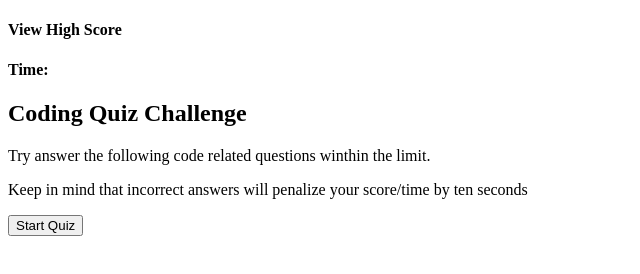
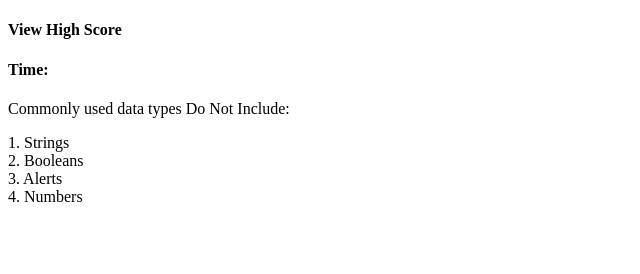
Before and after one commit to brivera14/Coding-Trivia, a plain HTML site: page index.html in a window 1280 px wide. Both pictures are taken after a click on the button "Start Quiz". Shown: the whole page, without its empty margins (0-640 px from the left). Drawn offline with Linux system fonts and the light colour scheme.

Commit message:
all the questions and answers added

```diff
--- a/assets/js/script.js
+++ b/assets/js/script.js
@@ -1,18 +1,98 @@
 // Select Start Quiz button
-var tbtnEl = document.querySelector("button");
-var mainEl = document.querySelector("form");
+var startEl = document.querySelector("#starttrivia");
+var welcomeEl = document.querySelector("#welcome-container");
+var triviaEl = document.querySelector("#trivia");
+var questionsEl = document.querySelector("#question");
+var option1 = document.querySelector("#option-1");
+var option2 = document.querySelector("#option-2");
+var option3 = document.querySelector("#option-3");
+var option4 = document.querySelector("#option-4");
 //console.log(startbtnEl);
 
-var startbtnEl = function(event) {
-    event.preventDefault();
-    mainEl.reset();
-    var questions = document.createElement("p");
-    questions.textContent = "hello"
-    mainEl.appendChild(questions);
+// Create questions for the trivia
+var triviaquestions = [
+    {
+        question: "Commonly used data types Do Not Include:",
+        a1: "1. Strings",
+        a2: "2. Booleans",
+        a3: "3. Alerts",
+        a4: "4. Numbers",
+        correct: "option-2"
+    }, {
+        question: "The condition in a if / else statement is enclosed with________",
+        a1: "1. quotes",
+        a2: "2. curly brackets",
+        a3: "3. parenthesis",
+        a4: "4. square brackets",
+        correct: "option-3"
+    }, {
+        question: "Arrays in JavaScript can be used to store________",
+        a1: "1. numbers and strings",
+        a2: "2. other arrays",
+        a3: "3. booleans",
+        a4: "4. all of the above",
+        correct: "option-4"
+    }, {
+        question: "String values must be enclosed withing _______ when being assigned to variables.",
+        a1: "1. commas",
+        a2: "2. curly brackets",
+        a3: "3. quotes",
+        a4: "4. parenthesis",
+        correct: "option-2"
+    }, {
+        question: "A very useful tool used during development and debugging for printing content to the debugger is:",
+        a1: "1. JavaScript",
+        a2: "2. terminal/bash",
+        a3: "3. for loops",
+        a4: "4. console.log",
+        correct: "option-3"
+    }
+]
+
+// Variables
+var lastQuestions = triviaquestions.length - 1;
+var startQuestions = 0;
+count = 0;
+
+// funtion to display questions
+var displayQuestions = function() {
+    var quest = triviaquestions[startQuestions];
+
+    questionsEl.innerHTML = "<p>" + quest.question + "</p>";
+    option1.innerHTML = quest.a1;
+    option2.innerHTML = quest.a2;
+    option3.innerHTML = quest.a3;
+    option4.innerHTML = quest.a4;
 
 }
 
-// Create questions for the trivia
+
+
+// Function to start quiz
+var startbtnEl = function() {
+    welcomeEl.style.display = "none";
+    displayQuestions();
+    triviaEl.style.display = "block";
+}
 
 //startbtnEl();
-tbtnEl.addEventListener("click", startbtnEl);
+startEl.addEventListener("click", startbtnEl);
+
+// function to check answer
+var checkAnswer = function(answer){
+    if( answer === triviaquestions[startQuestions].correct){
+        // answer is correct
+        alert("correct")
+        //correctAnswer();
+    }else {
+        alert("incorrect")
+        //incorrectAnswer();
+    }
+    count = 0;
+    if(startQuestions < lastQuestions){
+        startQuestions++;
+        displayQuestions();
+    } else {
+        //break;
+    }
+}
--- a/index.html
+++ b/index.html
@@ -13,16 +13,23 @@
 
     <body>
         <div id="container">
+            <div id="welcome-container">
             <h2>Coding Quiz Challenge</h2>
             <p>Try answer the following code related questions winthin the limit.</p>
             <p>Keep in mind that incorrect answers will penalize your score/time by ten seconds</p>
             <button id="starttrivia">Start Quiz</button>
-            <!--Division for the quiz
-            <div id="question"></div>
-            <div id="options"></div>
-                <div class="option" id="1" onclick="checkAnswer"></div>
-            <div id="alert"></div-->
-
+            </div>
+            <!--Division for the quiz-->
+            <div id="trivia" style="display: none">
+                <div id="question"></div>
+                <div id="options">
+                    <div class="option" id="option-1" onclick="checkAnswer('option-1')"></div>
+                    <div class="option" id="option-2" onclick="checkAnswer('option-2')"></div>
+                    <div class="option" id="option-3" onclick="checkAnswer('option-3')"></div>
+                    <div class="option" id="option-4" onclick="checkAnswer('option-4')"></div>
+                </div>
+            </div>
+            <div id="alert"></div>
         </div>
     </body>
 
```
